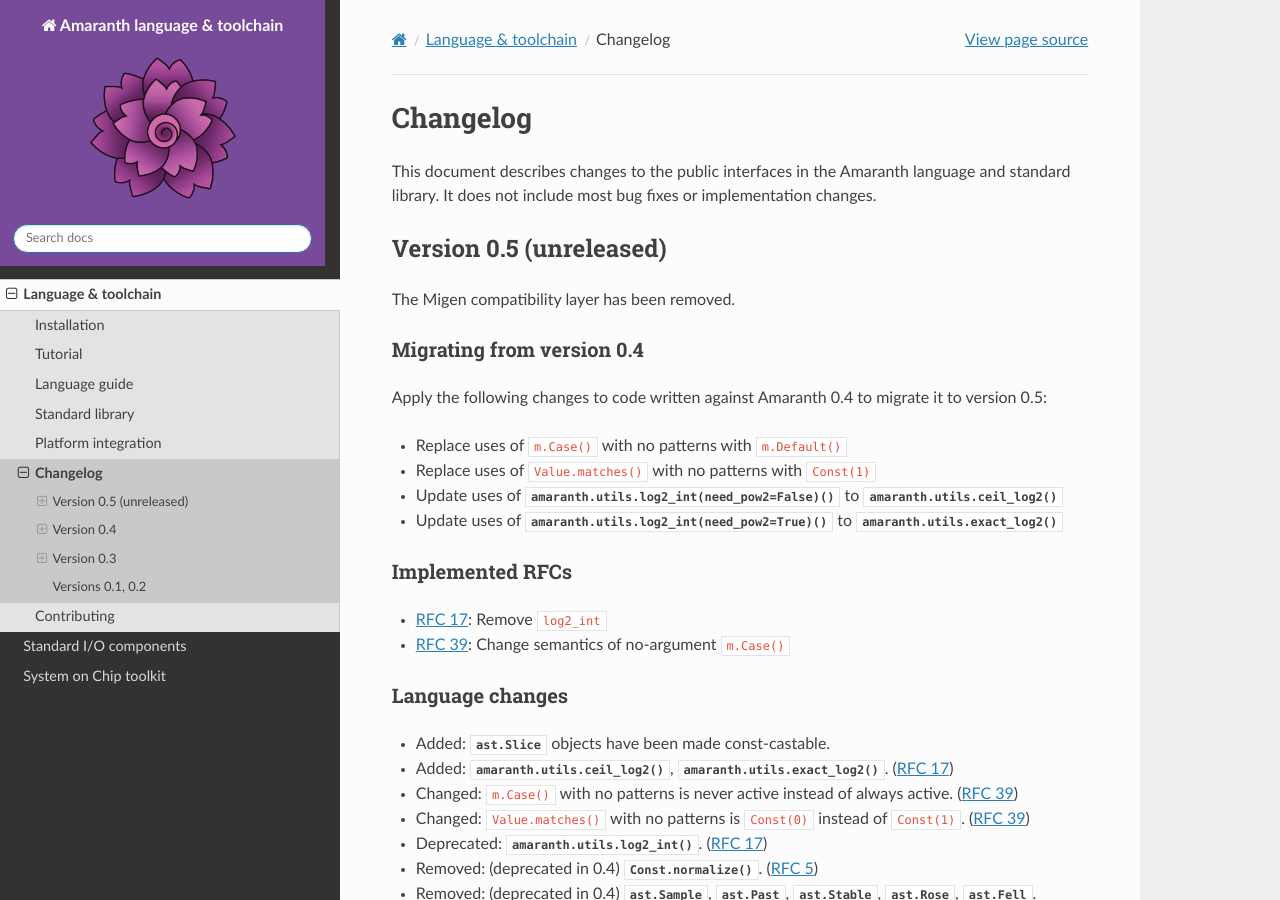
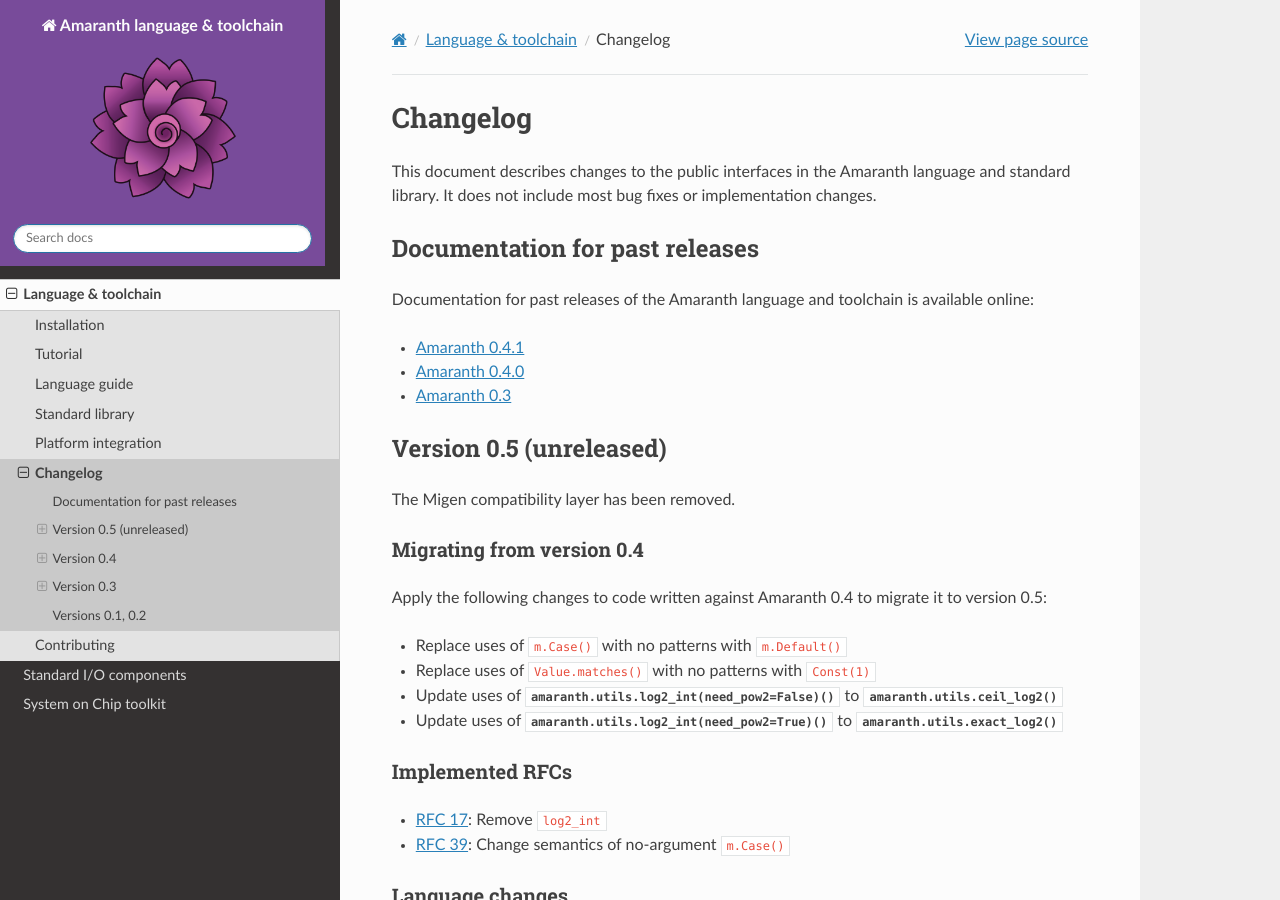
Before and after one commit to amaranth-lang/amaranth, a Sphinx documentation site: the page built from docs/changes.rst, in a window 1280 px wide and 900 px high. Built offline with Sphinx 7.4.7 and the Read the Docs theme 2.0.0, drawn with Linux system fonts in a browser that asks for light colours; pages that are not in the unit, such as notebooks, are missing from menus; the version number could not be read and is left out.

Commit message:
docs/changes: link to docs for past releases.

```diff
--- a/docs/changes.rst
+++ b/docs/changes.rst
@@ -2,6 +2,16 @@ Changelog
 #########
 
 This document describes changes to the public interfaces in the Amaranth language and standard library. It does not include most bug fixes or implementation changes.
+
+
+Documentation for past releases
+===============================
+
+Documentation for past releases of the Amaranth language and toolchain is available online:
+
+* `Amaranth 0.4.1 <https://amaranth-lang.org/docs/amaranth/v0.4.1/>`_
+* `Amaranth 0.4.0 <https://amaranth-lang.org/docs/amaranth/v0.4.0/>`_
+* `Amaranth 0.3 <https://amaranth-lang.org/docs/amaranth/v0.3/>`_
 
 
 Version 0.5 (unreleased)
```
